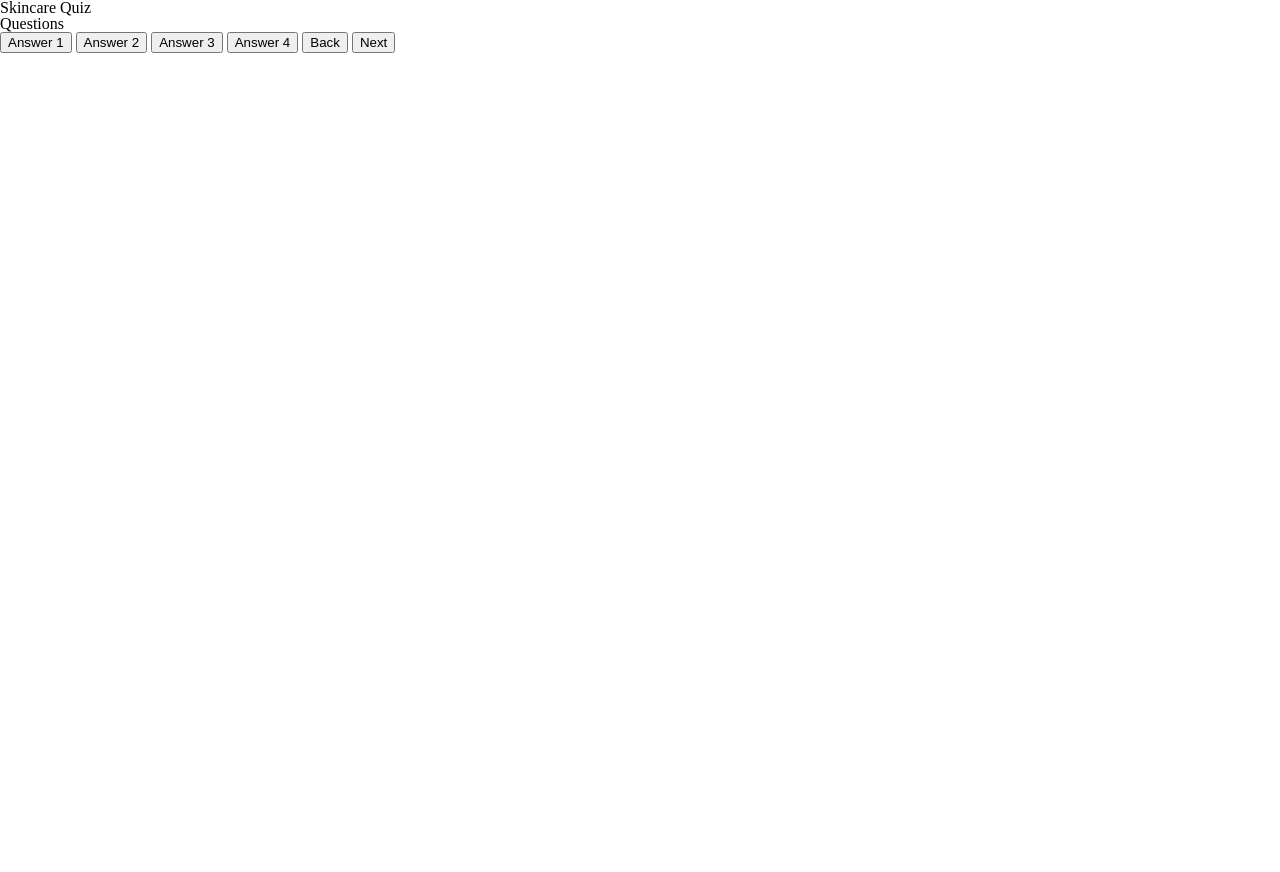
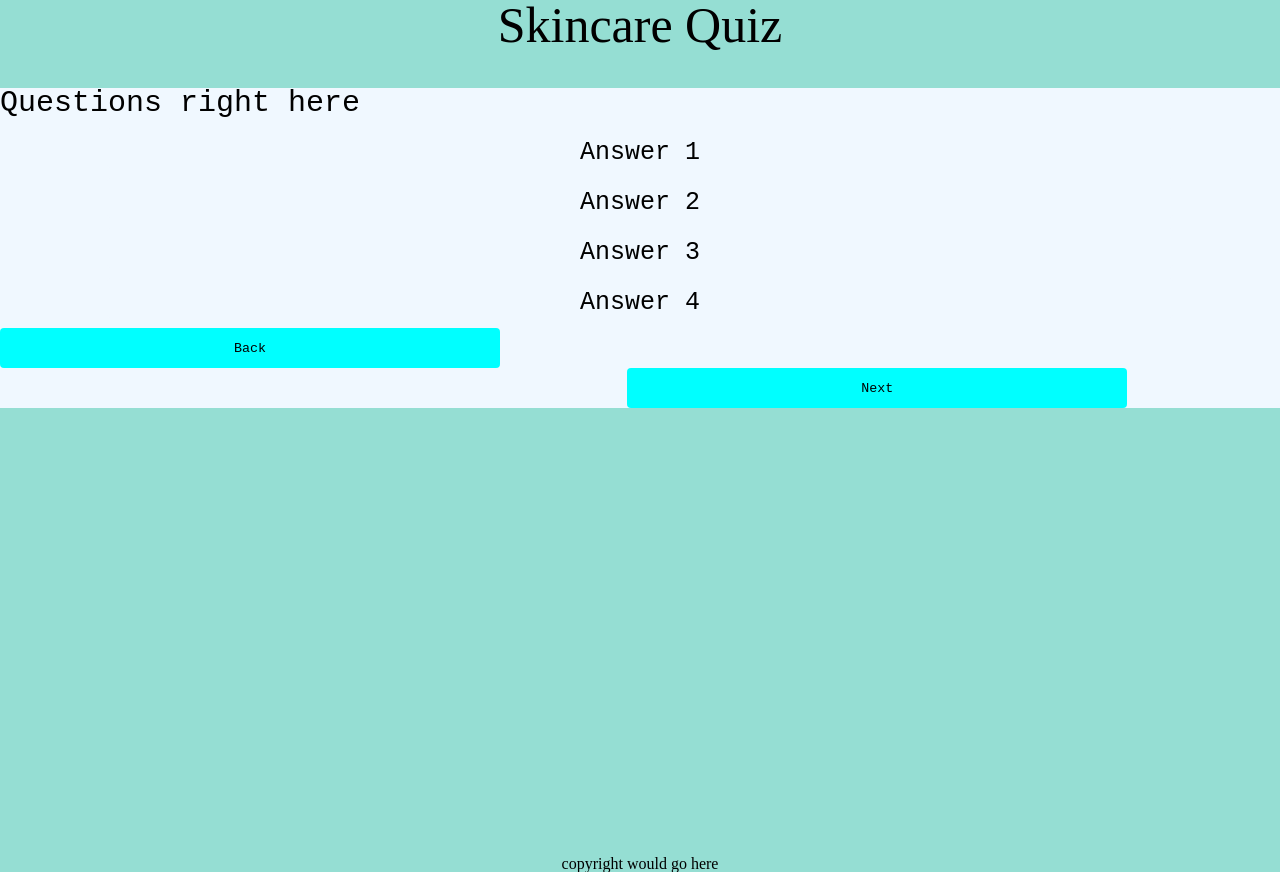
Before and after one commit to jessclark1234/javascript-quiz, a plain HTML site: page index.html in a window 1280 px wide. Before the commit the page ends 800 px from the top, so only its background shows below. Drawn offline with Linux system fonts and the light colour scheme.

Commit message:
readded css sheet and added classes to html

```diff
--- a/assets/style.css
+++ b/assets/style.css
@@ -0,0 +1,75 @@
+* {
+    margin: auto;
+    font-family: 'Courier New', Courier, monospace;
+}
+
+body {
+    background-color: #95ded3;
+
+}
+
+.quiz {
+    font-size: 30px;
+    background-color: aliceblue;
+}
+
+header {
+    padding-bottom: 3%;
+    font-size: 50px;
+    text-align: center;
+}
+
+.questions {
+    padding: 15px;
+}
+
+.ans-btn {
+    width: 1066px;
+    height: 40px;
+    display: block;
+    border-radius: 4px;
+    font-size: 25px;
+    padding: 10px;
+    border: none;
+    background-color: aliceblue;
+    margin-top: 10px;
+    margin-bottom: 10px;
+}
+
+.ans-btn:hover {
+    background-color: #daedea;
+
+}
+
+.bck-btn {
+    height: 40px;
+    width: 500px;
+    border: none;
+    border-radius: 4px;
+    cursor: pointer;
+    background-color: aqua;
+}
+
+.bck-btn:hover {
+    background-color: #daedea;
+}
+
+.nxt-btn {
+    height: 40px;
+    width: 500px;
+    border: none;
+    border-radius: 4px;
+    cursor: pointer;
+    margin-left: 49%;
+    background-color: aqua;
+}
+
+.nxt-btn:hover {
+    background-color: #daedea;
+
+}
+
+footer {
+    padding-top: 35%;
+    text-align: center;
+}
--- a/index.html
+++ b/index.html
@@ -12,15 +12,18 @@
         <header>
             <h1>Skincare Quiz</h1>
         </header>
-        <main>
-            <h2>Questions</h2>
-            <button>Answer 1</button>
-            <button>Answer 2</button>
-            <button>Answer 3</button>
-            <button>Answer 4</button>
-            <button>Back</button>
-            <button>Next</button>
+        <main class="quiz">
+            <h2 id="questions">Questions right here</h2>
+            <button class="ans-btn">Answer 1</button>
+            <button class="ans-btn">Answer 2</button>
+            <button class="ans-btn">Answer 3</button>
+            <button class="ans-btn">Answer 4</button>
+            <button class="bck-btn">Back</button>
+            <button class="nxt-btn">Next</button>
         </main>
         <script src="./assets/script.js"></script>
+        <footer>
+            <p>copyright would go here</p>
+        </footer>
     </body>
 </html>
```
